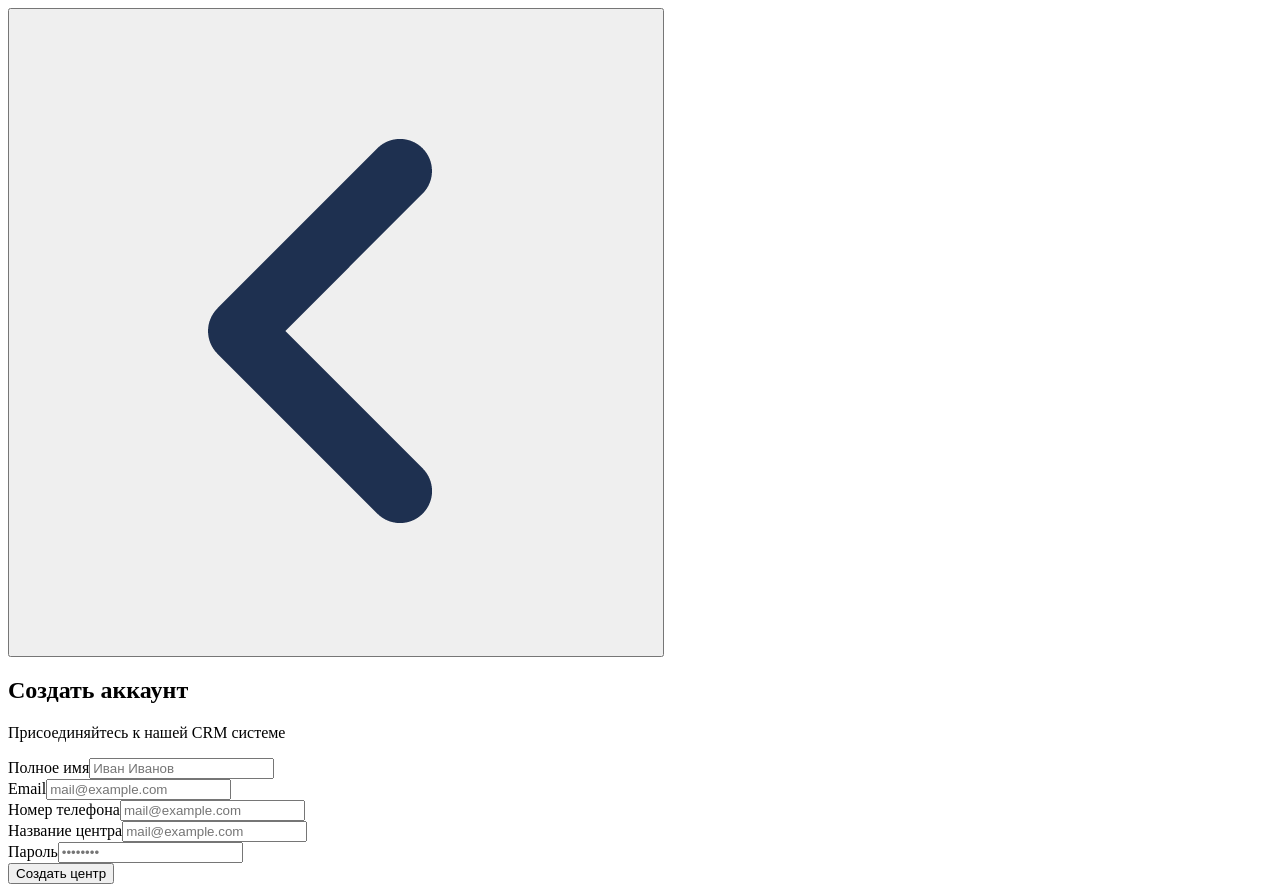
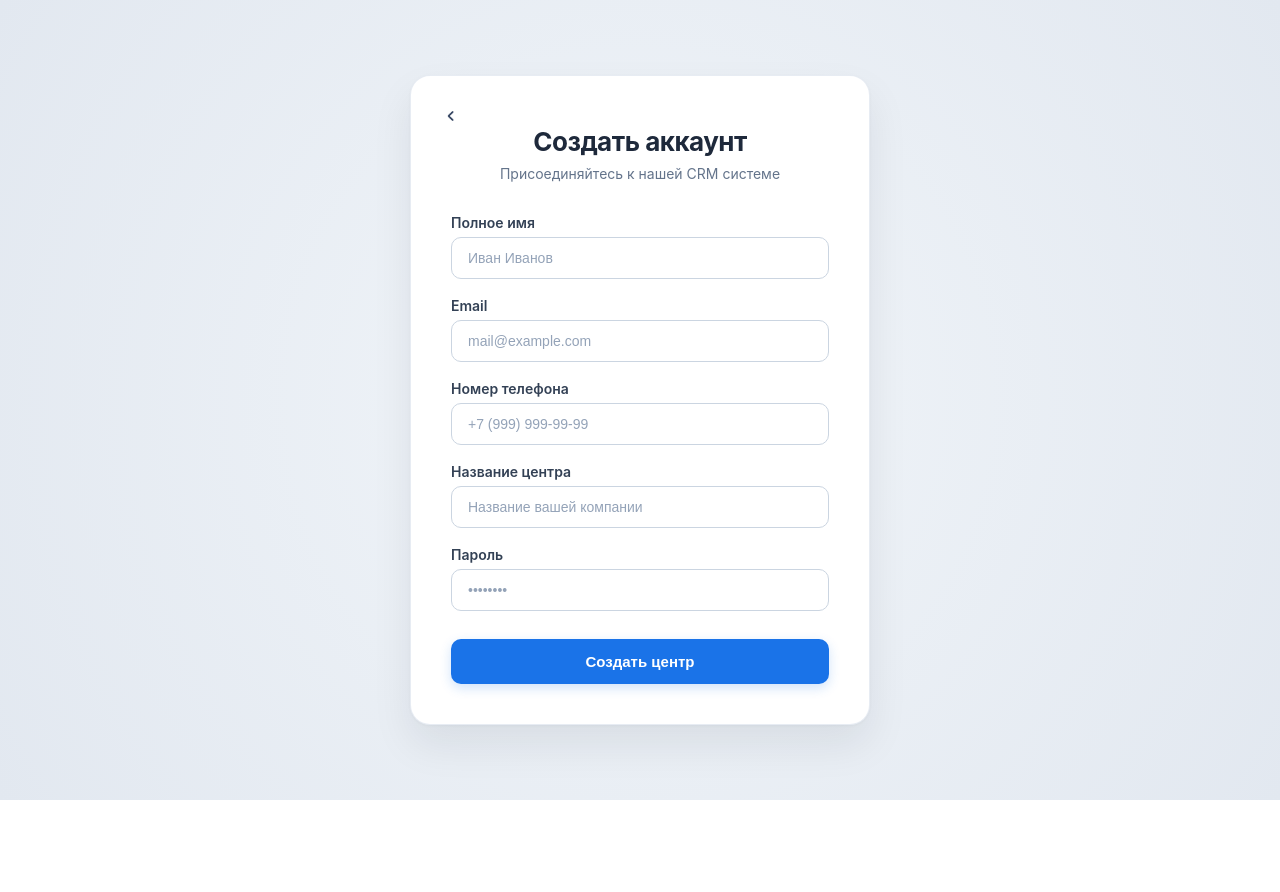
Before and after one commit to Friendly2009/SoftSkills-CRM, a React (Vite) app in the folder frontend/: page /dashboard in a window 1280 px wide. Both pictures are taken after a click on the button "Создать компанию". After the commit the page ends 800 px from the top, so only its background shows below. Built offline with nearby package versions, Linux system fonts and the light colour scheme.

Commit message:
fix: ad style for sign up form

```diff
--- /dev/null
+++ b/frontend/src/components/cssmoduls/signup.module.css
@@ -0,0 +1,149 @@
+/* Локальная полноэкранная обертка */
+.page-wrapper {
+    position: fixed;
+    top: 0;
+    left: 0;
+    width: 100vw;
+    height: 100vh;
+    display: flex;
+    justify-content: center;
+    align-items: center;
+    background: radial-gradient(circle at 50% 50%, #f1f5f9 0%, #e2e8f0 100%);
+    box-sizing: border-box;
+    overflow-y: auto; /* Позволит прокручивать форму на маленьких экранах */
+    padding: 20px;
+}
+
+/* Карточка регистрации (чуть шире авторизации, так как полей больше) */
+.register-card {
+    background: #ffffff;
+    padding: 40px;
+    border-radius: 20px;
+    box-shadow: 0 20px 40px rgba(15, 23, 42, 0.08), 0 1px 3px rgba(15, 23, 42, 0.04);
+    width: 100%;
+    max-width: 460px;
+    box-sizing: border-box;
+    font-family: -apple-system, BlinkMacSystemFont, "Segoe UI", Roboto, Helvetica, sans-serif;
+    border: 1px solid rgba(226, 232, 240, 0.8);
+    position: relative;
+}
+
+/* Аккуратная кнопка назад */
+.back-btn {
+    background: none;
+    border: none;
+    cursor: pointer;
+    padding: 8px;
+    position: absolute;
+    top: 24px;
+    left: 24px;
+    border-radius: 50%;
+    display: flex;
+    align-items: center;
+    justify-content: center;
+    transition: background-color 0.2s ease;
+}
+
+.back-btn:hover {
+    background-color: #f1f5f9;
+}
+
+.back-icon {
+    width: 16px;
+    height: 16px;
+    object-fit: contain;
+}
+
+/* Заголовок */
+.register-header {
+    text-align: center;
+    margin-bottom: 32px;
+    margin-top: 10px;
+}
+
+.title {
+    color: #1e293b;
+    font-size: 26px;
+    font-weight: 700;
+    margin: 0 0 8px 0;
+    letter-spacing: -0.5px;
+}
+
+.subtitle {
+    color: #64748b;
+    font-size: 14px;
+    margin: 0;
+}
+
+/* Контейнеры формы */
+.form {
+    display: flex;
+    flex-direction: column;
+}
+
+.inputs-container {
+    display: flex;
+    flex-direction: column;
+    gap: 18px; /* Ровные отступы между всеми полями */
+    margin-bottom: 28px;
+}
+
+.input-group {
+    display: flex;
+    flex-direction: column;
+    text-align: left;
+}
+
+.label {
+    display: block;
+    margin-bottom: 6px;
+    color: #334155;
+    font-size: 14px;
+    font-weight: 600;
+}
+
+.input {
+    width: 100%;
+    padding: 12px 16px;
+    border: 1.5px solid #cbd5e1;
+    border-radius: 10px;
+    box-sizing: border-box;
+    font-size: 14px;
+    color: #0f172a;
+    outline: none;
+    background-color: #ffffff;
+    transition: all 0.2s ease;
+}
+
+.input:focus {
+    border-color: #1a73e8;
+    box-shadow: 0 0 0 4px rgba(26, 115, 232, 0.12);
+}
+
+.input::placeholder {
+    color: #94a3b8;
+}
+
+/* Главная кнопка сабмита */
+.submit-btn {
+    width: 100%;
+    padding: 14px;
+    background-color: #1a73e8;
+    color: #ffffff;
+    border: none;
+    border-radius: 10px;
+    font-size: 15px;
+    font-weight: 600;
+    cursor: pointer;
+    box-shadow: 0 4px 12px rgba(26, 115, 232, 0.2);
+    transition: all 0.2s ease;
+}
+
+.submit-btn:hover {
+    background-color: #1557b0;
+    box-shadow: 0 6px 16px rgba(26, 115, 232, 0.3);
+}
+
+.submit-btn:active {
+    transform: scale(0.98);
+}
--- a/frontend/src/components/registration.tsx
+++ b/frontend/src/components/registration.tsx
@@ -1,5 +1,5 @@
 import React, { useState } from "react";
-
+import register from './CssModuls/signup.module.css'
 export const RegisterForm = ({ setPage }: { setPage: (page: 'registration' | 'authorization' | 'dashboard' | 'index') => void }) => {
 
   const [formData, setFormData] = useState({
@@ -11,7 +11,7 @@ export const RegisterForm = ({ setPage }: { setPage: (page: 'registration' | 'au
   });
   const handleSubmit = async (e: React.FormEvent) => {
     e.preventDefault();
-    try{
+    try {
       const response = await fetch('/api/signup', {
         method: 'POST',
         headers: {
@@ -20,10 +20,10 @@ export const RegisterForm = ({ setPage }: { setPage: (page: 'registration' | 'au
         body: JSON.stringify(formData),
       });
 
-      if(response.ok){
+      if (response.ok) {
         setPage('dashboard');
       }
-    } catch(ex){
+    } catch (ex) {
       console.log(ex);
     }
   }
@@ -31,43 +31,94 @@ export const RegisterForm = ({ setPage }: { setPage: (page: 'registration' | 'au
     setPage('index');
   }
   return (
-    <div className="flex min-h-screen items-center justify-center bg-gray-50 px-4">
-      <div className="w-full max-w-md space-y-8 rounded-3xl bg-white p-10 shadow-xl border border-gray-100">
-        <button onClick={backbtnOnClick}>
-          <img src="/img/user/dashboard/angle-left-solid.png" className="backbtn" alt="exit"></img>
+    <div className={register['page-wrapper']}>
+      <div className={register['register-card']}>
+
+        <button onClick={backbtnOnClick} className={register['back-btn']}>
+          <img src="/img/user/dashboard/angle-left-solid.png" className={register['back-icon']} alt="exit" />
         </button>
-        <div className="text-center">
-          <h2 className="text-3xl font-extrabold text-gray-900">Создать аккаунт</h2>
-          <p className="mt-2 text-sm text-gray-600">Присоединяйтесь к нашей CRM системе</p>
+
+        <div className={register['register-header']}>
+          <h2 className={register.title}>Создать аккаунт</h2>
+          <p className={register.subtitle}>Присоединяйтесь к нашей CRM системе</p>
         </div>
-        <form className="mt-8 space-y-6" onSubmit={handleSubmit}>
-          <div className="space-y-4">
-            <div>
-              <label className="block text-sm font-medium text-gray-700">Полное имя</label>
-              <input name="fullName" type="text" value={formData.fullName} onChange={(e) => setFormData({...formData, fullName: e.target.value})} required className="mt-1 block w-full rounded-xl border border-gray-300 px-4 py-3 focus:border-indigo-500 focus:ring-indigo-500 sm:text-sm" placeholder="Иван Иванов" />
+
+        <form className={register.form} onSubmit={handleSubmit}>
+          <div className={register['inputs-container']}>
+
+            <div className={register['input-group']}>
+              <label className={register.label}>Полное имя</label>
+              <input
+                name="fullName"
+                type="text"
+                value={formData.fullName}
+                onChange={(e) => setFormData({ ...formData, fullName: e.target.value })}
+                required
+                className={register.input}
+                placeholder="Иван Иванов"
+              />
             </div>
-            <div>
-              <label className="block text-sm font-medium text-gray-700">Email</label>
-              <input name="email" type="email" value={formData.email} onChange={(e) => setFormData({...formData, email: e.target.value})} required className="mt-1 block w-full rounded-xl border border-gray-300 px-4 py-3 focus:border-indigo-500 focus:ring-indigo-500 sm:text-sm" placeholder="mail@example.com" />
+
+            <div className={register['input-group']}>
+              <label className={register.label}>Email</label>
+              <input
+                name="email"
+                type="email"
+                value={formData.email}
+                onChange={(e) => setFormData({ ...formData, email: e.target.value })}
+                required
+                className={register.input}
+                placeholder="mail@example.com"
+              />
             </div>
-            <div>
-              <label className="block text-sm font-medium text-gray-700">Номер телефона</label>
-              <input type="tel" name="phone" value={formData.phone} onChange={(e) => setFormData({...formData, phone: e.target.value})} required className="mt-1 block w-full rounded-xl border border-gray-300 px-4 py-3 focus:border-indigo-500 focus:ring-indigo-500 sm:text-sm" placeholder="mail@example.com" />
+
+            <div className={register['input-group']}>
+              <label className={register.label}>Номер телефона</label>
+              <input
+                type="tel"
+                name="phone"
+                value={formData.phone}
+                onChange={(e) => setFormData({ ...formData, phone: e.target.value })}
+                required
+                className={register.input}
+                placeholder="+7 (999) 999-99-99" /* Исправлено */
+              />
             </div>
-            <div>
-              <label className="block text-sm font-medium text-gray-700">Название центра</label>
-              <input type="text" name="companyName" value={formData.companyName} onChange={(e) => setFormData({...formData, companyName: e.target.value})} required className="mt-1 block w-full rounded-xl border border-gray-300 px-4 py-3 focus:border-indigo-500 focus:ring-indigo-500 sm:text-sm" placeholder="mail@example.com" />
+
+            <div className={register['input-group']}>
+              <label className={register.label}>Название центра</label>
+              <input
+                type="text"
+                name="companyName"
+                value={formData.companyName}
+                onChange={(e) => setFormData({ ...formData, companyName: e.target.value })}
+                required
+                className={register.input}
+                placeholder="Название вашей компании" /* Исправлено */
+              />
             </div>
-            <div>
-              <label className="block text-sm font-medium text-gray-700">Пароль</label>
-              <input type="password" name="adminKey" value={formData.adminKey} onChange={(e) => setFormData({...formData, adminKey: e.target.value})} required className="mt-1 block w-full rounded-xl border border-gray-300 px-4 py-3 focus:border-indigo-500 focus:ring-indigo-500 sm:text-sm" placeholder="••••••••" />
+
+            <div className={register['input-group']}>
+              <label className={register.label}>Пароль</label>
+              <input
+                type="password"
+                name="adminKey"
+                value={formData.adminKey}
+                onChange={(e) => setFormData({ ...formData, adminKey: e.target.value })}
+                required
+                className={register.input}
+                placeholder="••••••••"
+              />
             </div>
+
           </div>
-          <button type="submit" className="w-full rounded-xl bg-indigo-600 py-3 px-4 text-sm font-semibold text-white hover:bg-indigo-700 focus:outline-none focus:ring-2 focus:ring-indigo-500 focus:ring-offset-2 transition-all">
+
+          <button type="submit" className={register['submit-btn']}>
             Создать центр
           </button>
         </form>
       </div>
     </div>
+
   );
 };
```
